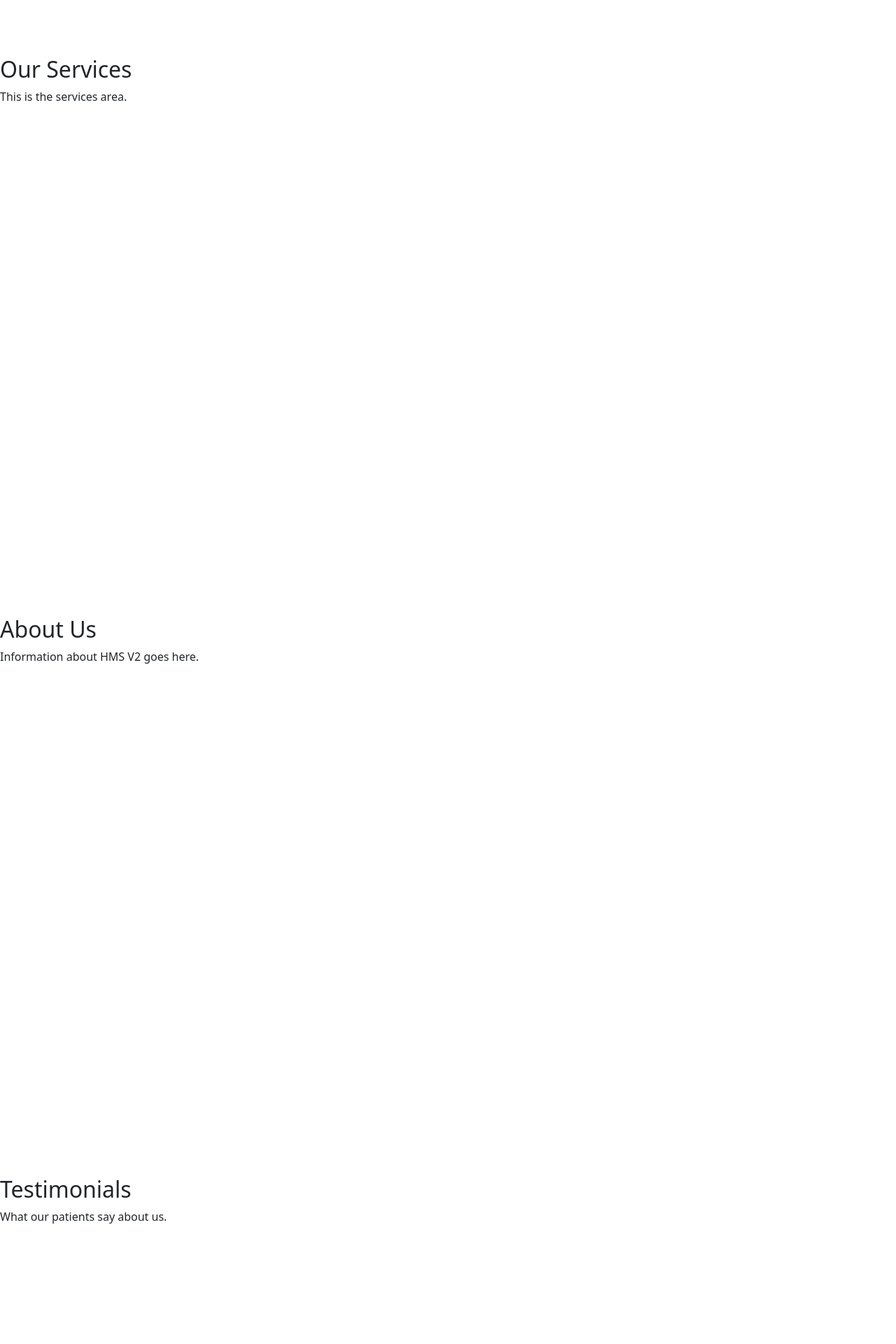
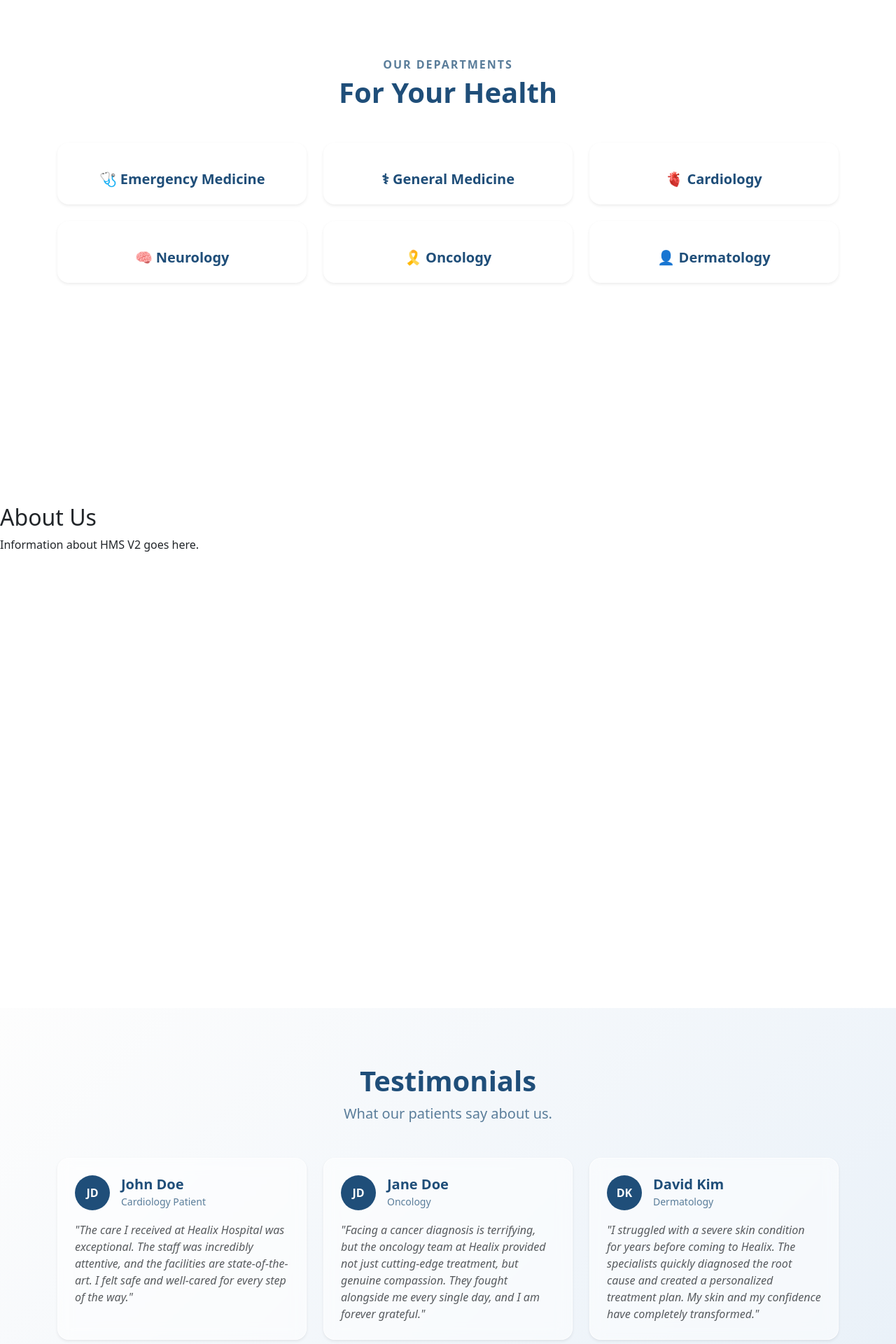
Before and after one commit to priyadarshini21negi-alt/hospital-management-system-v2, a Vue app in the folder frontend/: page / in a window 1280 px wide. Shown: the part 640-2560 px from the top of the page at 70% size. Built offline with nearby package versions, Linux system fonts and the light colour scheme.

Commit message:
UI enhancements of Landing page.

```diff
--- a/frontend/src/App.vue
+++ b/frontend/src/App.vue
@@ -11,7 +11,7 @@
 <script>
 
 import NavBar from './components/NavBar.vue';
-
+import Footer from './components/Footer.vue';
 export default {
   name: 'App',
   components: {
--- a/frontend/src/components/Footer.vue
+++ b/frontend/src/components/Footer.vue
@@ -0,0 +1,18 @@
+<template>
+  <footer class="text-center py-3 border-top" style="background-color: #f8fbfd;">
+    <p class="text-muted small mb-0">
+      &copy; {{ currentYear }} Healix Hospital. All rights reserved.
+    </p>
+  </footer>
+</template>
+
+<script>
+export default {
+  name: 'FooterComponent',
+  data() {
+    return {
+      currentYear: new Date().getFullYear()
+    }
+  }
+}
+</script>
--- a/frontend/src/components/NavBar.vue
+++ b/frontend/src/components/NavBar.vue
@@ -22,7 +22,7 @@
         </ul>
 
         <div class="d-none d-lg-flex gap-2">
-          <router-link to="/login" class="btn btn-sm btn-outline-primary">Login</router-link>
+          <router-link to="/ContactUs" class="btn btn-sm btn-outline-primary">Contact Us</router-link>
         </div>
       </div>
     </div>
@@ -40,6 +40,21 @@ export default {
   methods: {
     scrollToTop() {
       window.scrollTo({ top: 0, behavior: 'smooth' });
+    },
+
+    closeMenu(){
+      const navCollapse = document.getElementById('hmsNav');
+
+      if (navCollapse && navCollapse.classList.contains('show')){
+        if (window.bootstrap){
+          let bsCollapse = window.bootstrap.Collapse.getInstance(navCollapse);
+          if (!bsCollapse) {
+            bsCollapse = new window.bootstrap.Collapse(navCollapse, {toggle:false});
+
+          }
+          bsCollapse.hide();
+        }
+      }
     }
   }
 }
--- a/frontend/src/views/HomeView.vue
+++ b/frontend/src/views/HomeView.vue
@@ -1,13 +1,6 @@
 <template>
 
-<div
-  data-bs-spy="scroll"
-  data-bs-target="#navbar-hms"
-  data-bs-root-margin="0px 0px -40%"
-  data-bs-smooth-scroll="true"
-  class="scrollspy-example"
-  tabindex="0"
->
+<div class="hms-home-wrapper">
 <!--HOME-->
 <section id="home-section" style="min-height: 80vh; padding-top: 100px;">
   <div class="container">
@@ -43,9 +36,57 @@
   </div>
 </section>
 <!--SERVICES-->
-<section id="services-section" style="height: 100vh; padding-top: 80px;">
-      <h2>Our Services</h2>
-      <p>This is the services area.</p>
+<section id="services-section" style="min-height: 80vh; padding-top: 80px; padding-bottom: 80px;">
+  <div class="container">
+    <div class="text-center mb-5">
+      <p class="text-uppercase fw-bold mb-1" style="color: #5a7d9a; letter-spacing: 2px;">Our Departments</p>
+      <h2 class="display-6 fw-bold" style="color: #1f4e79;">For Your Health</h2>
+    </div>
+
+    <div class="row g-4 justify-content-center">
+      <div class="col-lg-4 col-md-6">
+        <div class="service-card p-4 rounded-4 shadow-sm text-center d-flex flex-column align-items-center justify-content-center h-100">
+          <i class="bi bi-truck-front fs-1 mb-3 service-icon"></i>
+          <h5 class="fw-bold mb-0 service-title">🩺 Emergency Medicine</h5>
+        </div>
+      </div>
+
+      <div class="col-lg-4 col-md-6">
+        <div class="service-card p-4 rounded-4 shadow-sm text-center d-flex flex-column align-items-center justify-content-center h-100">
+          <i class="bi bi-stethoscope fs-1 mb-3 service-icon"></i>
+          <h5 class="fw-bold mb-0 service-title">⚕︎ General Medicine</h5>
+        </div>
+      </div>
+
+      <div class="col-lg-4 col-md-6">
+        <div class="service-card p-4 rounded-4 shadow-sm text-center d-flex flex-column align-items-center justify-content-center h-100">
+          <i class="bi bi-heart-pulse fs-1 mb-3 service-icon"></i>
+          <h5 class="fw-bold mb-0 service-title">🫀 Cardiology</h5>
+        </div>
+      </div>
+
+      <div class="col-lg-4 col-md-6">
+        <div class="service-card p-4 rounded-4 shadow-sm text-center d-flex flex-column align-items-center justify-content-center h-100">
+          <i class="bi bi-diagram-3 fs-1 mb-3 service-icon"></i>
+          <h5 class="fw-bold mb-0 service-title">🧠 Neurology</h5>
+        </div>
+      </div>
+
+      <div class="col-lg-4 col-md-6">
+        <div class="service-card p-4 rounded-4 shadow-sm text-center d-flex flex-column align-items-center justify-content-center h-100">
+          <i class="bi bi-ribbon fs-1 mb-3 service-icon"></i>
+          <h5 class="fw-bold mb-0 service-title">🎗 Oncology</h5>
+        </div>
+      </div>
+
+      <div class="col-lg-4 col-md-6">
+        <div class="service-card p-4 rounded-4 shadow-sm text-center d-flex flex-column align-items-center justify-content-center h-100">
+          <i class="bi bi-stars fs-1 mb-3 service-icon"></i>
+          <h5 class="fw-bold mb-0 service-title">👤 Dermatology</h5>
+        </div>
+      </div>
+    </div>
+    </div>
     </section>
 
 <!--ABOUT-->
@@ -55,20 +96,132 @@
     </section>
 
 <!--TESTIMONIALS-->
-    <section id="testimonials-section" style="height: 100vh; padding-top: 80px;">
-      <h2>Testimonials</h2>
-      <p>What our patients say about us.</p>
-    </section>
+   <section id="testimonials-section" style="min-height: 80vh; padding-top: 80px; padding-bottom: 80px; background: linear-gradient(135deg, #fdfdfd 0%, #e8f0f8 100%);">
+  <div class="container">
+    <div class="text-center mb-5">
+      <h2 class="display-6 fw-bold" style="color: #1f4e79;">Testimonials</h2>
+      <p class="lead" style="color: #5a7d9a;">What our patients say about us.</p>
+    </div>
 
+    <div class="row g-4">
+      <div class="col-md-4">
+        <div class="glass-card p-4 rounded-4 shadow-sm h-100" style="background: rgba(255, 255, 255, 0.5); backdrop-filter: blur(10px); border: 1px solid rgba(255, 255, 255, 0.7);">
+          <div class="d-flex align-items-center mb-3">
+            <div class="rounded-circle d-flex align-items-center justify-content-center text-white fw-bold" style="width: 50px; height: 50px; background-color: #1f4e79;">
+              JD
+            </div>
+            <div class="ms-3">
+              <h5 class="mb-0 fw-bold" style="color: #1f4e79;">John Doe</h5>
+              <small style="color: #5a7d9a;">Cardiology Patient</small>
+            </div>
+          </div>
+          <p class="fst-italic text-muted mb-0">
+            "The care I received at Healix Hospital was exceptional. The staff was incredibly attentive, and the facilities are state-of-the-art. I felt safe and well-cared for every step of the way."
+          </p>
+        </div>
+      </div>
+
+
+
+
+      <div class="col-md-4">
+        <div class="glass-card p-4 rounded-4 shadow-sm h-100" style="background: rgba(255, 255, 255, 0.5); backdrop-filter: blur(10px); border: 1px solid rgba(255, 255, 255, 0.7);">
+          <div class="d-flex align-items-center mb-3">
+            <div class="rounded-circle d-flex align-items-center justify-content-center text-white fw-bold" style="width: 50px; height: 50px; background-color: #1f4e79;">
+              JD
+            </div>
+            <div class="ms-3">
+              <h5 class="mb-0 fw-bold" style="color: #1f4e79;">Jane Doe</h5>
+              <small style="color: #5a7d9a;">Oncology</small>
+            </div>
+          </div>
+          <p class="fst-italic text-muted mb-0">
+            "Facing a cancer diagnosis is terrifying, but the oncology team at Healix provided not just cutting-edge treatment, but genuine compassion. They fought alongside me every single day, and I am forever grateful."
+          </p>
+        </div>
+      </div>
+
+      <div class="col-md-4">
+        <div class="glass-card p-4 rounded-4 shadow-sm h-100" style="background: rgba(255, 255, 255, 0.5); backdrop-filter: blur(10px); border: 1px solid rgba(255, 255, 255, 0.7);">
+          <div class="d-flex align-items-center mb-3">
+            <div class="rounded-circle d-flex align-items-center justify-content-center text-white fw-bold" style="width: 50px; height: 50px; background-color: #1f4e79;">
+              DK
+            </div>
+            <div class="ms-3">
+              <h5 class="mb-0 fw-bold" style="color: #1f4e79;">David Kim</h5>
+              <small style="color: #5a7d9a;">Dermatology</small>
+            </div>
+          </div>
+          <p class="fst-italic text-muted mb-0">
+            "I struggled with a severe skin condition for years before coming to Healix. The specialists quickly diagnosed the root cause and created a personalized treatment plan. My skin and my confidence have completely transformed."
+          </p>
+        </div>
+      </div>
+
+    </div>
+  </div>
+</section>
 <!------------------------ -->
+<FooterComponent />
 </div>
 </template>
 
 
 <script>
+import FooterComponent from '@/components/Footer.vue';
+
+/* scrollspy in js */
 export default {
   name: 'HomeView',
+  components: {
+    FooterComponent
+  },
+  mounted() {
 
+    this.$nextTick(() => {
 
+      if (window.bootstrap) {
+
+        new window.bootstrap.ScrollSpy(document.body, {
+          target: '#navbar-hms',
+          rootMargin: '0px 0px -20%'
+        });
+      }
+    });
+  },
+  beforeUnmount() {
+
+    if (window.bootstrap) {
+      const spy = window.bootstrap.ScrollSpy.getInstance(document.body);
+      if (spy) spy.dispose();
+    }
+  }
 }
 </script>
+
+<style>
+.department-card{
+  background: rgba(255, 255, 255, 0.6);
+  backdrop-filter: blur(10px);
+  border: 1px solid rgba(255, 255, 255, 0.8);
+  transition: all 0.3s ease-in-out;
+  cursor: pointer;
+  min-height: 160px;
+}
+.service-icon, .service-title {
+  color: #1f4e79;
+  transition: color 0.3s ease-in-out;
+}
+
+/* inverting colours */
+.service-card:hover {
+  background-color: #1f4e79 !important;
+  transform: translateY(-5px);
+  box-shadow: 0 10px 20px rgba(31, 78, 121, 0.2) !important;
+}
+
+.service-card:hover .service-icon,
+.service-card:hover .service-title {
+  color: #ffffff !important;
+}
+</style>
```
